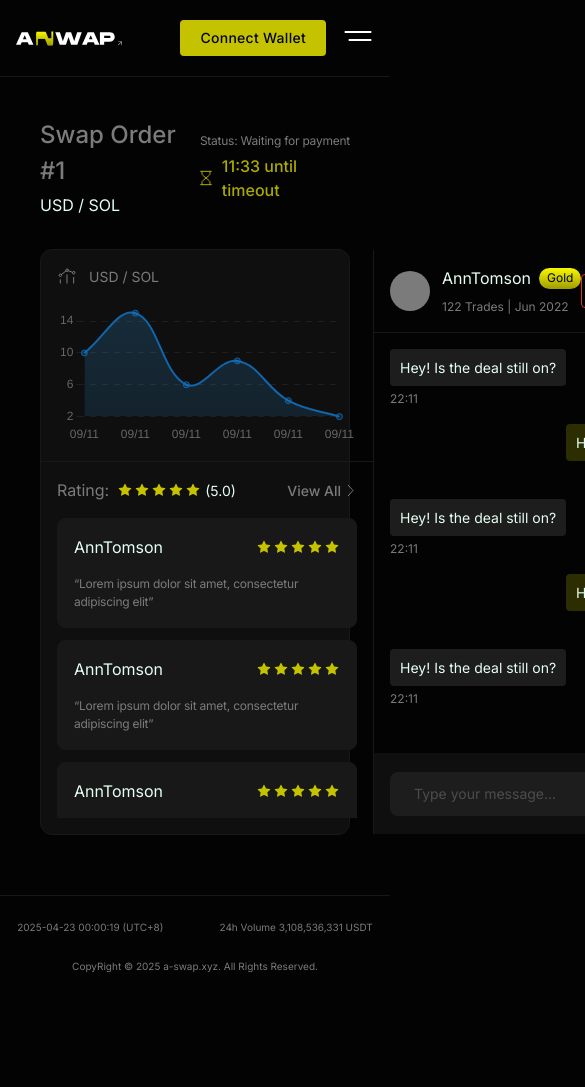
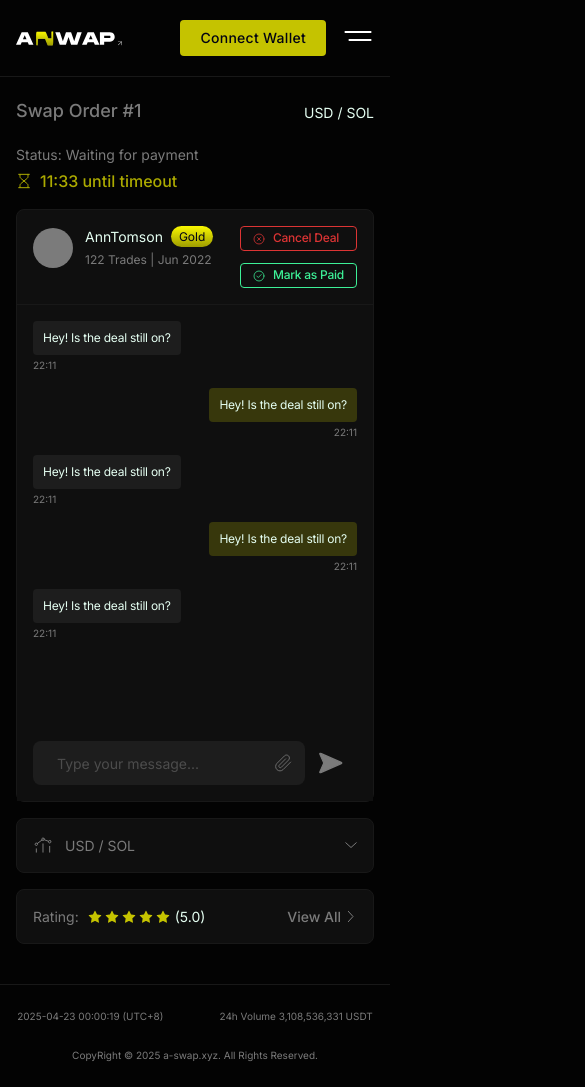
Before and after one commit to yurii-krymskiy/ASWAP, a React (Vite) app: page /swap-chat in a window 390 px wide. Shown: the top 1087 px of the page, 585 px wide, since content can reach past the window. Before the commit the page ends 998 px from the top, so only its background shows below. Built offline with nearby package versions, Linux system fonts and the light colour scheme.

Commit message:
mobile adaptation for chat

```diff
--- a/src/components/ui/BorderButton.tsx
+++ b/src/components/ui/BorderButton.tsx
@@ -11,7 +11,7 @@ const BorderButton = ({ variant, text, icon, className }: BorderButtonProps) =>
   return (
     <button
       className={clsx(className,
-        "bg-transparent border rounded-[4px] h-[34px] flex items-center gap-2 px-3 text-[14px] leading-[120%] cursor-pointer font-medium transition-all duration-300 ease-in-out",
+        "bg-transparent border rounded-[4px] flex items-center gap-2 px-3 p2 leading-[120%] cursor-pointer font-medium transition-all duration-300 ease-in-out",
         {
           "border-[#DC3434] text-[#DC3434] hover:bg-[#DC34341A]": variant === "red",
           "border-[#3DF097] text-[#3DF097] hover:bg-[#3DF0971A]": variant === "green",
@@ -19,7 +19,7 @@ const BorderButton = ({ variant, text, icon, className }: BorderButtonProps) =>
         }
       )}
     >
-      {icon && (<img src={icon} alt={`${text.toLowerCase().replace(/\s+/g, "-")}-icon`} />)}
+      {icon && (<img src={icon} className="w-[12px] md:w-[16px]" alt={`${text.toLowerCase().replace(/\s+/g, "-")}-icon`} />)}
       {text}
     </button>
   );
--- a/src/pages/SwapChat/SwapChat.tsx
+++ b/src/pages/SwapChat/SwapChat.tsx
@@ -4,10 +4,10 @@ import SwapRatings from "./components/SwapRatings";
 
 const SwapChat = () => {
   return (
-    <main className="w-screen max-w-[1400px] mx-auto px-[40px] mt-[40px] mb-15">
+    <main className="w-screen max-w-[1400px] mx-auto px-[16px] md:px-[40px] mt-[20px] md:mt-[78px] mb-10 md:mb-15">
       <section>
         <SwapHeader />
-        <div className="bg-[#0F0F0F] rounded-[12px] border border-[#181818] flex flex-row">
+        <div className="bg-transparent md:bg-[#0F0F0F] rounded-[12px] md:border border-[#181818] flex flex-col-reverse md:flex-row gap-4 md:gap-0">
           <SwapRatings />
           <Chat />
         </div>
--- a/src/pages/SwapChat/components/Chat.tsx
+++ b/src/pages/SwapChat/components/Chat.tsx
@@ -3,40 +3,40 @@ import SwapChatInput from "./ChatInput";
 
 const Chat = () => {
   return (
-    <div className="flex basis-[70%] flex-col">
+    <div className="flex basis-[70%] flex-col md:border-none md:bg-transparent border border-[#181818] rounded-[8px] bg-[#0F0F0F]">
       <SwapChatHeader />
       <div className="h-[420px] overflow-auto p-4 space-y-4">
         <div className="flex flex-col">
-          <div className="bg-[#1D1D1D] text-[#E5FFF2] text-[14px] px-2.5 py-2 rounded-[4px] max-w-[70%] w-fit mb-1">
+          <div className="bg-[#1D1D1D] text-[#E5FFF2] p2 px-2.5 py-2 rounded-[4px] max-w-[70%] w-fit mb-1">
             Hey! Is the deal still on?
           </div>
-          <p className="text-[#7B7B7B] text-[12px]">22:11</p>
+          <p className="text-[#7B7B7B] p3">22:11</p>
         </div>
 
         <div className="flex flex-col items-end">
-          <div className="bg-[#C5C30038] text-[#E5FFF2] text-[14px] px-2.5 py-2 rounded-[4px] max-w-[70%] w-fit mb-1">
+          <div className="bg-[#C5C30038] text-[#E5FFF2] p2 px-2.5 py-2 rounded-[4px] max-w-[70%] w-fit mb-1">
             Hey! Is the deal still on?
           </div>
-          <p className="text-[#7B7B7B] text-[12px]">22:11</p>
+          <p className="text-[#7B7B7B] p3">22:11</p>
         </div>
         <div className="flex flex-col">
-          <div className="bg-[#1D1D1D] text-[#E5FFF2] text-[14px] px-2.5 py-2 rounded-[4px] max-w-[70%] w-fit mb-1">
+          <div className="bg-[#1D1D1D] text-[#E5FFF2] p2 px-2.5 py-2 rounded-[4px] max-w-[70%] w-fit mb-1">
             Hey! Is the deal still on?
           </div>
-          <p className="text-[#7B7B7B] text-[12px]">22:11</p>
+          <p className="text-[#7B7B7B] p3">22:11</p>
         </div>
 
         <div className="flex flex-col items-end">
-          <div className="bg-[#C5C30038] text-[#E5FFF2] text-[14px] px-2.5 py-2 rounded-[4px] max-w-[70%] w-fit mb-1">
+          <div className="bg-[#C5C30038] text-[#E5FFF2] p2 px-2.5 py-2 rounded-[4px] max-w-[70%] w-fit mb-1">
             Hey! Is the deal still on?
           </div>
-          <p className="text-[#7B7B7B] text-[12px]">22:11</p>
+          <p className="text-[#7B7B7B] p3">22:11</p>
         </div>
         <div className="flex flex-col">
-          <div className="bg-[#1D1D1D] text-[#E5FFF2] text-[14px] px-2.5 py-2 rounded-[4px] max-w-[70%] w-fit mb-1">
+          <div className="bg-[#1D1D1D] text-[#E5FFF2] p2 px-2.5 py-2 rounded-[4px] max-w-[70%] w-fit mb-1">
             Hey! Is the deal still on?
           </div>
-          <p className="text-[#7B7B7B] text-[12px]">22:11</p>
+          <p className="text-[#7B7B7B] p3">22:11</p>
         </div>
       </div>
       <SwapChatInput />
--- a/src/pages/SwapChat/components/ChatHeader.tsx
+++ b/src/pages/SwapChat/components/ChatHeader.tsx
@@ -2,12 +2,12 @@ import BorderButton from "../../../components/ui/BorderButton";
 
 const ChatHeader = () => {
   return (
-    <div className="p-4 border-b border-[#181818] flex flex-row justify-between w-full items-center">
+    <div className="p-4 border-b border-[#181818] flex flex-row justify-between w-full items-start md:items-center">
       <div className="flex flex-row gap-3 items-center">
         <div className="w-[40px] h-[40px] rounded-[50%] bg-[#7B7B7B]" />
-        <div className="flex flex-col gap-2">
+        <div className="flex flex-col gap-1 md:gap-2">
           <div className="flex flex-row gap-2 items-center">
-            <p className="text-[#E5FFF2] text-[16px] leading-[150%]">
+            <p className="text-[#E5FFF2] p1 leading-[150%]">
               AnnTomson
             </p>
             <div className="flex items-center justify-center bg-[linear-gradient(180deg,_#FFFD00_-5.87%,_#999800_105.45%)] h-[21px] rounded-[20px] px-2 text-[12px] text-[#020313] leading-[130%]">
@@ -17,17 +17,19 @@ const ChatHeader = () => {
           <p className="text-[#7B7B7B] text-[12px]">122 Trades | Jun 2022</p>
         </div>
       </div>
-      <div className="flex flex-row gap-3">
+      <div className="flex flex-col md:flex-row gap-3">
         <BorderButton
           variant="red"
           text="Cancel Deal"
           icon="/icons/cross-circle.svg"
+          className="h-[25px] md:h-[34px]"
         />
 
         <BorderButton
           variant="green"
           text="Mark as Paid"
           icon="/icons/check-circle.svg"
+          className="h-[25px] md:h-[34px]"
         />
       </div>
     </div>
--- a/src/pages/SwapChat/components/ChatInput.tsx
+++ b/src/pages/SwapChat/components/ChatInput.tsx
@@ -13,7 +13,7 @@ const ChatInput = () => {
           className="absolute right-3 top-1/2 -translate-y-1/2 w-5 h-5"
         />
       </div>
-      <button className="flex items-center justify-center px-6">
+      <button className="flex items-center justify-center px-3 md:px-6">
         <img src="/icons/navigation-pointer.svg" alt="Send" className="cursor-pointer" />
       </button>
     </div>
--- a/src/pages/SwapChat/components/SwapHeader.tsx
+++ b/src/pages/SwapChat/components/SwapHeader.tsx
@@ -1,16 +1,16 @@
 const SwapHeader = () => {
   return (
-    <div className="flex flex-row items-center justify-between mb-8">
-      <div>
-        <p className="text-[#7B7B7B] text-[24px] font-medium mb-1">
+    <div className="flex flex-col w-full md:flex-row items-start md:items-center justify-between mb-4 md:mb-8 gap-4">
+      <div className="flex flex-row md:flex-col items-center md:items-start justify-between w-full md:w-fit">
+        <p className="text-[#7B7B7B] text-[18px] md:text-[24px] font-medium mb-1">
           Swap Order #1
         </p>
-        <p className="text-[#E5FFF2] text-[16px]">
+        <p className="text-[#E5FFF2] p1">
           USD / SOL
         </p>
       </div>
-      <div className="flex flex-col items-end">
-        <p className="p2 text-[#7B7B7B] mb-1">
+      <div className="flex flex-col items-start md:items-center-end">
+        <p className="text-[14px] text-[#7B7B7B] mb-1">
           Status: Waiting for payment
         </p>
         <div className="flex flex-row items-center gap-2">
--- a/src/pages/SwapChat/components/SwapRatings.tsx
+++ b/src/pages/SwapChat/components/SwapRatings.tsx
@@ -1,46 +1,92 @@
 import AreaChart from "./AreaChart";
 import Stars from "../../../components/ui/Stars";
+import { useState, useEffect } from "react";
 
 const SwapRatings = () => {
+  const [isChartOpen, setIsChartOpen] = useState(true);
+  const [isReviewsOpen, setIsReviewsOpen] = useState(true);
+
+  useEffect(() => {
+    // Collapse both on mobile
+    if (window.innerWidth < 768) {
+      setIsChartOpen(false);
+      setIsReviewsOpen(false);
+    }
+  }, []);
+
+  const isMobile = window.innerWidth < 768;
+
   return (
-    <div className="flex flex-col basis-[30%] border-r border-[#181818]">
-      <div className="flex flex-col border-b border-[#181818] p-4">
-        <div className="flex flex-row gap-3 mb-2">
+    <div className="flex flex-col basis-[30%] md:border-r border-[#181818] gap-4 md:gap-0">
+      {/* Chart Section */}
+      <div className="flex flex-col border border-[#181818] md:border-x-0 md:border-t-0 md:border-b p-4 rounded-[8px] md:rounded-[0] bg-[#0F0F0F] md:bg-transparent transition-all duration-300">
+        <div
+          className={`flex flex-row justify-between items-center ${isMobile ? "cursor-pointer" : ""}`}
+          onClick={() => isMobile && setIsChartOpen((prev) => !prev)}
+        >
+          <div className="flex flex-row gap-3 md:mb-2">
             <img src="/icons/bar-line-chart.svg" alt="bar-line-chart" />
             <p className="text-[#7B7B7B] p1">USD / SOL</p>
           </div>
+          <img
+            src="/icons/arrow.svg"
+            alt="arrow"
+            className={`transition-transform duration-300 md:hidden ${isChartOpen ? "rotate-180" : ""}`}
+          />
+        </div>
+        <div
+          className={`overflow-hidden transition-all duration-500 ease-in-out ${isChartOpen ? "max-h-[500px] mt-2" : "max-h-0"
+            }`}
+        >
           <div className="h-[150px]">
             <AreaChart />
           </div>
         </div>
-      <div className="flex flex-col p-4">
-        <div className="flex flex-row justify-between items-center mb-4">
+      </div>
+
+      {/* Reviews Section */}
+      <div className="flex flex-col border border-[#181818] md:border-none p-4 rounded-[8px] md:rounded-[0] bg-[#0F0F0F] md:bg-transparent transition-all duration-300">
+        <div
+          className={`flex flex-row justify-between items-center md:mb-4 ${isMobile ? "cursor-pointer" : ""}`}
+          onClick={() => isMobile && setIsReviewsOpen((prev) => !prev)}
+        >
           <div className="flex flex-row gap-2 items-center">
-            <p className="text-[16px] text-[#7B7B7B]">
-              Rating:
-            </p>
+            <p className="p1 text-[#7B7B7B]">Rating:</p>
             <div className="flex flex-row items-center gap-1">
               <Stars />
-              <p className="text-[14px] text-[#E5FFF2]">
-                (5.0)
-              </p>
+              <p className="text-[14px] text-[#E5FFF2]">(5.0)</p>
             </div>
           </div>
           <div className="flex flex-row gap-1 items-center cursor-pointer">
             <p className="text-[14px] text-[#7B7B7B] font-medium">View All</p>
-            <img src="/icons/arrow.svg" className="rotate-[270deg]" alt="star" />
+            <img
+              src="/icons/arrow.svg"
+              alt="arrow"
+              className="transition-transform duration-300 rotate-[270deg]"
+            />
           </div>
         </div>
-        <div className="flex flex-col gap-3 h-[300px] overflow-auto">
+
+        <div
+          className={`transition-all overflow-hidden duration-500 ease-in-out ${isReviewsOpen ? "max-h-[1000px]" : "max-h-0"
+            }`}
+        >
+          <div className="flex flex-col gap-3 h-[300px] overflow-auto mt-5 md:mt-0">
             {[...Array(4)].map((_, index) => (
-            <div key={index} className="w-full bg-[#181818] p-4 border border-[#181818] rounded-[8px] flex flex-col gap-4">
+              <div
+                key={index}
+                className="w-full bg-[#181818] p-4 border border-[#181818] rounded-[8px] flex flex-col gap-4"
+              >
                 <div className="flex justify-between items-center">
                   <p className="text-[#E5FFF2] text-[16px]">AnnTomson</p>
                   <Stars />
                 </div>
-              <p className="text-[#7B7B7B] p2">“Lorem ipsum dolor sit amet, consectetur adipiscing elit”</p>
+                <p className="text-[#7B7B7B] p2">
+                  “Lorem ipsum dolor sit amet, consectetur adipiscing elit”
+                </p>
               </div>
             ))}
+          </div>
         </div>
       </div>
     </div>
```
Lines whose indentation alone changed are shown as unchanged.
